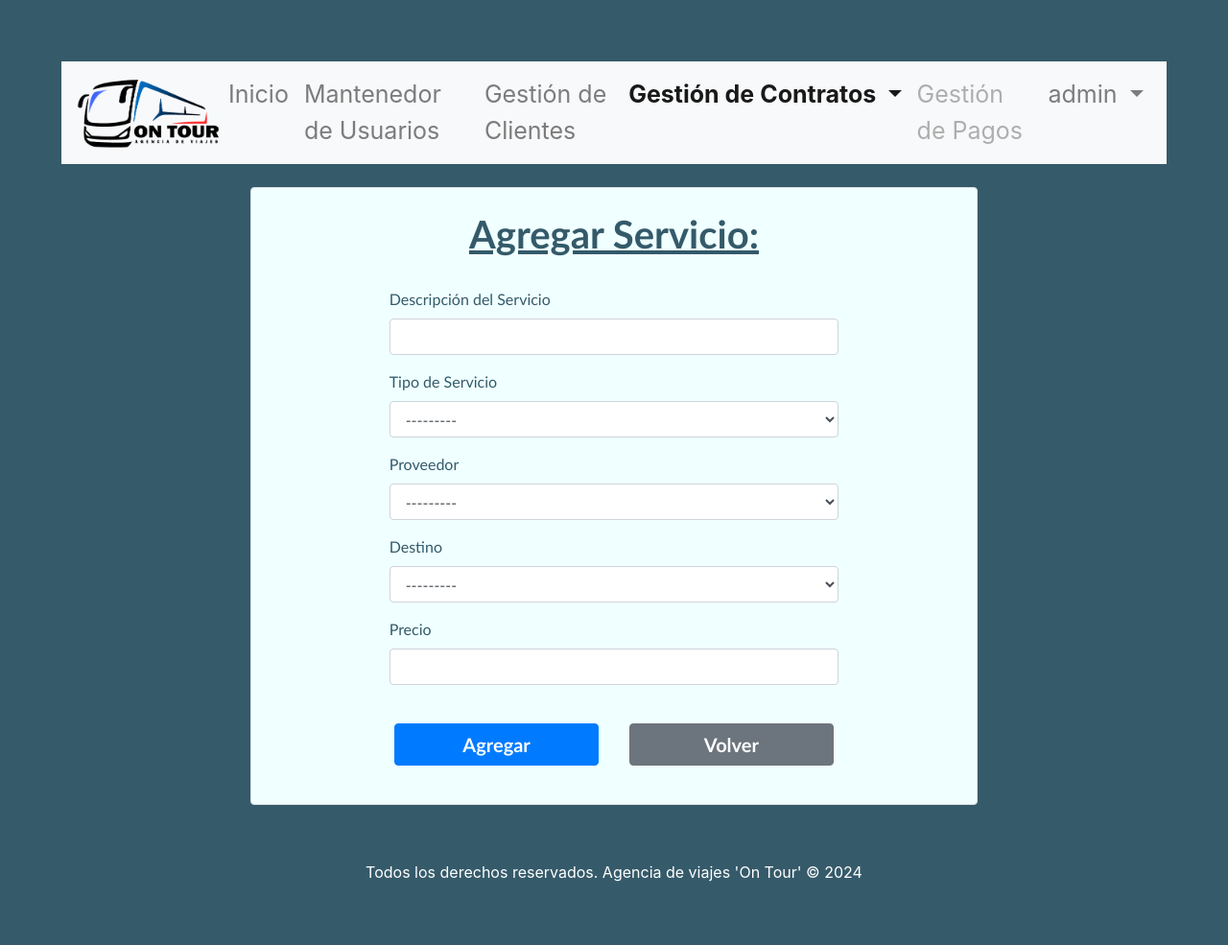
After one commit to vicentefredes/Entrega-On-Tour, a Django app: page /accounts/servicios/agregar/ in a window 1280 px wide. The commit adds this page. Shown: the whole page at 96% size. Run offline with Django 4.2, Linux system fonts and the light colour scheme; a user stored in the database is signed in; data comes from the database, SQL or seed files in the repository; both versions use the stored data as it was after the commit.

Commit message:
sprint 4 - servicios

```diff
--- a/gestion_viajes/admin.py
+++ b/gestion_viajes/admin.py
@@ -1,5 +1,5 @@
 from django.contrib import admin
-from .models import Genero, Nivel, Colegio, Curso, Alumno, Apoderado
+from .models import Genero, Nivel, Colegio, Curso, Alumno, Apoderado, Proveedor, TipoServicio, Destino, Servicio
 
 admin.site.register(Genero)
 admin.site.register(Nivel)
@@ -7,3 +7,7 @@ admin.site.register(Colegio)
 admin.site.register(Curso)
 admin.site.register(Apoderado)
 admin.site.register(Alumno)
+admin.site.register(Proveedor)
+admin.site.register(TipoServicio)
+admin.site.register(Destino)
+admin.site.register(Servicio)
--- a/gestion_viajes/forms.py
+++ b/gestion_viajes/forms.py
@@ -1,5 +1,5 @@
 from django import forms
-from .models import Colegio, Curso, Alumno, Apoderado
+from .models import Colegio, Curso, Alumno, Apoderado, Servicio
 
 from django.forms import ModelForm
 from django.contrib.auth.forms import AuthenticationForm, UserCreationForm
@@ -117,3 +117,22 @@ class AlumnoForm(ModelForm):
             'direccion': forms.TextInput(attrs={'class': 'form-control'}),
             'id_apoderado': forms.Select(attrs={'class': 'form-control'}),
         }
+
+class ServicioForm(ModelForm):
+    class Meta:
+        model = Servicio
+        fields = ['descripcion_servicio', 'id_tiposervicio', 'id_proveedor', 'id_destino', 'precio_servicio']
+        labels = {
+            'descripcion_servicio': 'Descripción del Servicio',
+            'id_tiposervicio': 'Tipo de Servicio',
+            'id_proveedor': 'Proveedor',
+            'id_destino': 'Destino',
+            'precio_servicio': 'Precio',
+        }
+        widgets = {
+            'descripcion_servicio': forms.TextInput(attrs={'class': 'form-control'}),
+            'id_tiposervicio': forms.Select(attrs={'class': 'form-control'}),
+            'id_proveedor': forms.Select(attrs={'class': 'form-control'}),
+            'id_destino': forms.Select(attrs={'class': 'form-control'}),
+            'precio_servicio': forms.NumberInput(attrs={'class': 'form-control'}),
+        }
--- a/gestion_viajes/models.py
+++ b/gestion_viajes/models.py
@@ -63,3 +63,36 @@ class Alumno(models.Model):
 
     def __str__(self):
         return str(self.nombre)+" "+str(self.apellido_paterno)+" "+str(self.apellido_materno)
+
+class Proveedor(models.Model):
+    id_proveedor     = models.AutoField(db_column='idProveedor', primary_key=True)
+    nombre_proveedor = models.CharField(max_length=30, null=False)
+    email_proveedor  = models.EmailField(unique=True, max_length=100, blank=True, null=True)
+    telefono         = models.CharField(max_length=45, null=True)
+
+    def __str__(self):
+        return str(self.nombre_proveedor)
+
+class TipoServicio(models.Model):
+    id_tiposervicio = models.AutoField(db_column='idTipoServicio', primary_key=True)
+    descripcion_tiposervicio = models.CharField(max_length=30, null=False)
+
+    def __str__(self):
+        return str(self.descripcion_tiposervicio)
+
+class Destino (models.Model):
+    id_destino = models.AutoField(db_column='idDestino', primary_key=True)
+    nombre_destino = models.CharField(max_length=100, null=False)
+
+    def __str__(self):
+        return str(self.nombre_destino)
+class Servicio(models.Model):
+    id_servicio = models.AutoField(db_column='idServicio', primary_key=True)
+    descripcion_servicio = models.CharField(max_length=50, null=False)
+    id_tiposervicio = models.ForeignKey('TipoServicio',on_delete=models.CASCADE, db_column='idTipoServicio')
+    id_proveedor = models.ForeignKey('Proveedor',on_delete=models.CASCADE, db_column='idProveedor')
+    id_destino = models.ForeignKey('Destino',on_delete=models.CASCADE, db_column='idDestino')
+    precio_servicio = models.IntegerField(null=False)
+
+    def __str__(self):
+        return str(self.descripcion_servicio)
--- a/gestion_viajes/templates/gestion_viajes/base.html
+++ b/gestion_viajes/templates/gestion_viajes/base.html
@@ -55,8 +55,14 @@
             {% if clase == 'gestion_clientes' %}<li class="nav-item active">{% else %}<li class="nav-item">{% endif %}
               <a class="nav-link" href="{% url 'crud_colegios' %}">Gestión de Clientes</a>
             </li>
-            <li class="nav-item">
-                <a class="nav-link disabled" href="#">Gestión de Contratos</a>
+            {% if clase == 'gestion_contratos' %}<li class="nav-item dropdown active">{% else %}<li class="nav-item dropdown">{% endif %}
+                <a class="nav-link dropdown-toggle" href="#"  id="navbarDropdown" role="button" data-toggle="dropdown" aria-haspopup="true" aria-expanded="false">
+                  Gestión de Contratos
+                </a>
+                <div class="dropdown-menu" aria-labelledby="navbarDropdown">
+                  <a class="dropdown-item" href="{% url 'crud_servicios' %}">Mantenedor de Servicios</a>
+                  <a class="dropdown-item disables" href="#">Mantenedor de Contratos</a>
+                </div>
             </li>
             <li class="nav-item">
               <a class="nav-link disabled" href="#">Gestión de Pagos</a>
--- /dev/null
+++ b/gestion_viajes/templates/gestion_viajes/servicios_add.html
@@ -0,0 +1,68 @@
+{% extends "gestion_viajes/base.html" %}
+
+{% load static %}
+
+{% block content %}
+  <br>
+  <div class="row justify-content-center">
+    <div class="col-lg-8 col-md-10 col-sm-12">
+      <div id="formCrud" class="p-4 border rounded">
+        <h2 class="text-center">Agregar Servicio:</h2>
+        <br />
+
+        <form action="" method="POST" class="form-horizontal">
+          {% csrf_token %}
+
+          <div class="form-row justify-content-center">
+            <div class="form-group col-md-8">
+              {{ form.non_field_errors }}
+              <label for="{{ form.descripcion_servicio.id_for_label }}">
+                {{ form.descripcion_servicio.label }}
+              </label>
+              {{ form.descripcion_servicio }} {{ form.descripcion_servicio.errors }}
+            </div>
+            <div class="form-group col-md-8">
+              <label for="{{ form.id_tiposervicio.id_for_label }}">
+                {{ form.id_tiposervicio.label }}
+              </label>
+              {{ form.id_tiposervicio }} {{ form.id_tiposervicio.errors }}
+            </div>
+            <div class="form-group col-md-8">
+              <label for="{{ form.id_proveedor.id_for_label }}">
+                {{ form.id_proveedor.label }}
+              </label>
+              {{ form.id_proveedor }} {{ form.id_proveedor.errors }}
+            </div>
+            <div class="form-group col-md-8">
+              <label for="{{ form.id_destino.id_for_label }}">
+                {{ form.id_destino.label }}
+              </label>
+              {{ form.id_destino }} {{ form.id_destino.errors }}
+            </div>
+            <div class="form-group col-md-8">
+              <label for="{{ form.precio_servicio.id_for_label }}">
+                {{ form.precio_servicio.label }}
+              </label>
+              {{ form.precio_servicio }} {{ form.precio_servicio.errors }}
+            </div>
+          </div>
+          <br />
+          <div class="form-group text-center">
+            <button type="submit" class="btn btn-primary" id="btnEnviarForm">
+              Agregar
+            </button>
+            <a href="{% url 'crud_servicios' %}" class="btn btn-secondary" id="btnVolver">
+              Volver
+            </a>
+          </div>
+        </form>
+
+        <div id="idMensajes">
+          {% if mensaje %}
+            <div class="alert alert-success mx-auto">{{ mensaje }}</div>
+          {% endif %}
+        </div>
+      </div>
+    </div>
+  </div>
+{% endblock %}
--- a/gestion_viajes/urls.py
+++ b/gestion_viajes/urls.py
@@ -23,4 +23,8 @@ urlpatterns = [
     path('alumnosAdd/<int:fk>', views.alumnosAdd, name='alumnosAdd'),
     path('alumnos_edit/<int:pk>/<int:fk>', views.alumnos_edit, name='alumnos_edit'),
     path('alumnos_del/<int:pk>/<int:fk>', views.alumnos_del, name='alumnos_del'),
+    path('servicios/', views.crud_servicios, name='crud_servicios'),
+    path('servicios/agregar/', views.servicios_add, name='servicios_add'),
+    path('servicios/editar/<int:pk>/', views.servicios_edit, name='servicios_edit'),
+    path('servicios/eliminar/<int:pk>/', views.servicios_del, name='servicios_del'),
 ]
--- a/gestion_viajes/views.py
+++ b/gestion_viajes/views.py
@@ -1,10 +1,10 @@
 from django.shortcuts import render, redirect
-from .models import Nivel, Genero, Colegio, Curso, Alumno, Apoderado
+from .models import Nivel, Genero, Colegio, Curso, Alumno, Apoderado, Servicio
 from django.contrib.auth.models import User
 from django.contrib.auth import login, authenticate
 from django.contrib.auth.decorators import login_required
 
-from .forms import ColegioForm, CursoForm, AlumnoForm, ApoderadoForm, RegistrationForm, UserUpdateForm
+from .forms import ColegioForm, CursoForm, AlumnoForm, ApoderadoForm, RegistrationForm, UserUpdateForm, ServicioForm
 # Create your views here.
 
 # Inicio
@@ -27,7 +27,7 @@ def registration_view(request):
             return redirect('crud_usuarios')
     else:
         form = RegistrationForm()
-    return render(request, 'registration/register.html', {'form': form})
+    return render(request, 'registration/register.html', {'form': form, 'clase':'gestion_usuarios'})
 
 @login_required
 def crud_usuarios(request):
@@ -353,3 +353,49 @@ def alumnos_del(request, pk, fk):
         alumnos = Alumno.objects.filter(id_curso = fk).order_by('apellido_paterno')
         context = {'alumnos': alumnos, 'mensaje': mensaje, 'curso':curso, 'clase':'gestion_clientes'}
         return render(request, 'gestion_viajes/alumnos_list.html', context)
+
+@login_required
+def crud_servicios(request):
+    servicios = Servicio.objects.all().order_by('descripcion_servicio')
+    context = {'servicios': servicios, 'clase':'gestion_contratos'}
+    return render(request, 'gestion_viajes/servicios_list.html', context)
+
+@login_required
+def servicios_add(request):
+    if request.method == "POST":
+        form = ServicioForm(request.POST)
+        if form.is_valid():
+            form.save()
+            descripcion = form.cleaned_data.get('descripcion_servicio')
+            mensaje = f"{descripcion} ha sido agregado exitosamente"
+            return render(request, 'gestion_viajes/servicios_add.html', {'form': ServicioForm(), 'mensaje': mensaje, 'clase':'gestion_contratos'})
+    else:
+        form = ServicioForm()
+    return render(request, 'gestion_viajes/servicios_add.html', {'form': form, 'clase':'gestion_contratos'})
+
+@login_required
+def servicios_edit(request, pk):
+    servicio = Servicio.objects.get(id_servicio=pk)
+    if request.method == "POST":
+        form = ServicioForm(request.POST, instance=servicio)
+        if form.is_valid():
+            form.save()
+            mensaje = f"Los datos de {servicio.descripcion_servicio} han sido actualizados exitosamente"
+            return render(request, 'gestion_viajes/servicios_edit.html', {'servicio': servicio, 'mensaje': mensaje, 'form': form, 'clase':'gestion_contratos'})
+    else:
+        form = ServicioForm(instance=servicio)
+    return render(request, 'gestion_viajes/servicios_edit.html', {'servicio': servicio, 'form': form, 'clase':'gestion_contratos'})
+
+@login_required
+def servicios_del(request, pk):
+    context = {}
+    try:
+        servicio = Servicio.objects.get(id_servicio=pk)
+        servicio.delete()
+        mensaje = f"{servicio.descripcion_servicio} ha sido eliminado"
+        context = {'mensaje': mensaje, 'servicios': Servicio.objects.all().order_by('descripcion_servicio'), 'clase':'gestion_contratos'}
+        return render(request, 'gestion_viajes/servicios_list.html', context)
+    except Servicio.DoesNotExist:
+        mensaje = f"ERROR: el id {pk} no existe"
+        context = {'mensaje': mensaje, 'servicios': Servicio.objects.all().order_by('descripcion_servicio'), 'clase':'gestion_contratos'}
+        return render(request, 'gestion_viajes/servicios_list.html', context)
```
Also changed, not shown: gestion_viajes/templates/gestion_viajes/servicios_edit.html (added, +68 -0 lines), gestion_viajes/templates/gestion_viajes/servicios_list.html (added, +66 -0 lines), db.sqlite3, gestion_viajes/migrations/0003_destino_proveedor_tiposervicio_and_more.py (added), gestion_viajes/migrations/0004_alter_proveedor_telefono.py (added).
